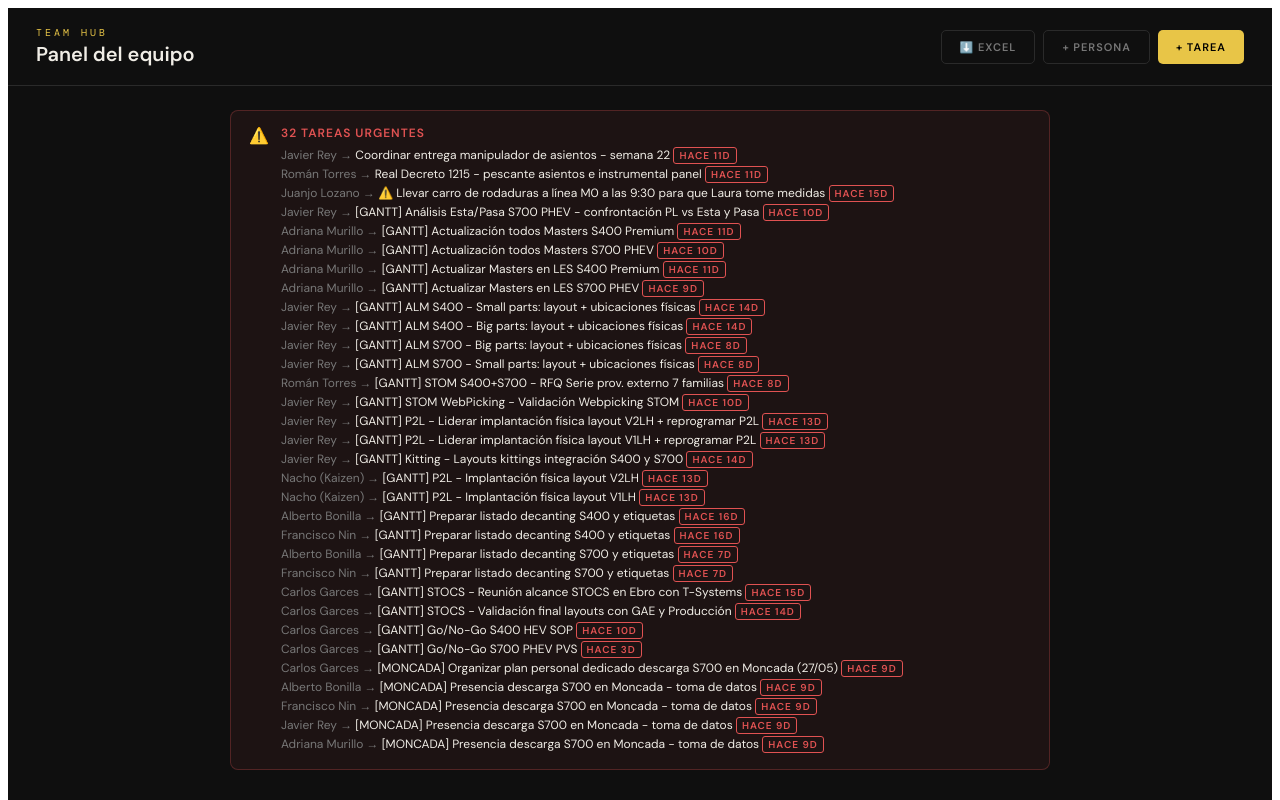
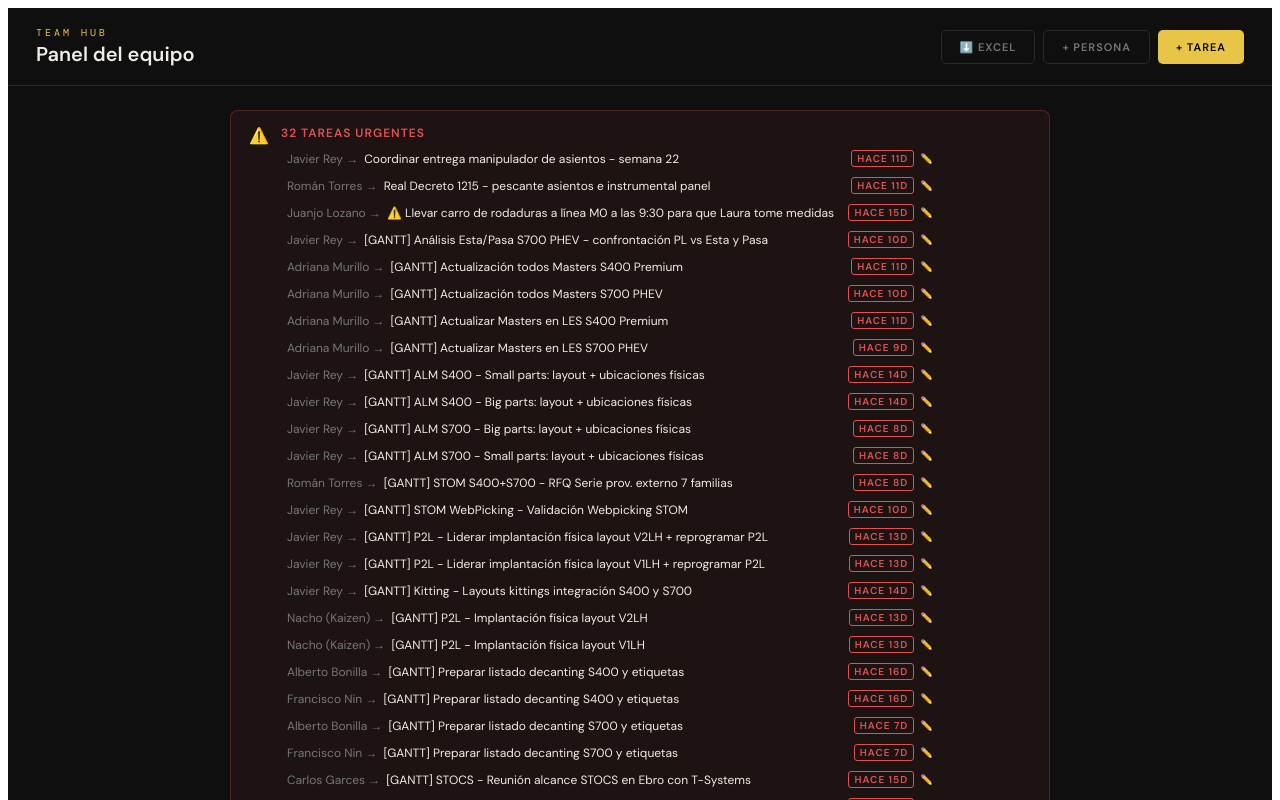
Before and after one commit to cgarcesmartinez-cmd/Team-hub, a React (Create React App) app: page / in a window 1280 px wide. Shown: the top 800 px of the page. Built offline with nearby package versions, Linux system fonts and the light colour scheme.

Commit message:
Update App.js

```diff
--- a/src/App.js
+++ b/src/App.js
@@ -41,9 +41,18 @@ function daysUntil(d) {
   return Math.ceil((target - today) / 86400000);
 }
 
-function DeadlineBadge({ date }) {
+function DeadlineBadge({ date, extended }) {
   const days = daysUntil(date);
   if (days === null) return null;
+  if (extended && days <= 0) {
+    return (
+      <span style={{
+        fontSize: 10, fontWeight: 700, letterSpacing: 1,
+        color: "#f97316", border: "1px solid #f97316", borderRadius: 3,
+        padding: "1px 5px", textTransform: "uppercase"
+      }}>↗ Alargada</span>
+    );
+  }
   let color = COLORS.success;
   if (days <= 0) color = COLORS.danger;
   else if (days <= 2) color = COLORS.danger;
@@ -669,7 +678,18 @@ export default function TeamHub() {
   }
 
   function updateTask(form) {
-    saveTasks(tasks.map(t => t.id === editTarget.id ? { ...t, ...form } : t));
+    saveTasks(tasks.map(t => {
+      if (t.id !== editTarget.id) return t;
+      const updated = { ...t, ...form };
+      if (form.deadline && t.deadline && form.deadline !== t.deadline) {
+        updated.originalDeadline = t.originalDeadline || t.deadline;
+        updated.extended = true;
+        const today = new Date().toISOString().slice(0, 10);
+        const entry = { date: today, comment: `Fecha alargada de ${formatDate(t.deadline)} a ${formatDate(form.deadline)}` };
+        updated.history = [...(t.history || []), entry];
+      }
+      return updated;
+    }));
     setModal(null);
     setEditTarget(null);
   }
@@ -741,8 +761,14 @@ export default function TeamHub() {
                 {urgentTasks.length} tarea{urgentTasks.length > 1 ? "s" : ""} urgente{urgentTasks.length > 1 ? "s" : ""}
               </div>
               {urgentTasks.map(t => (
-                <div key={t.id} style={{ fontSize: 12, color: COLORS.text, marginBottom: 3 }}>
-                  <span style={{ color: COLORS.muted }}>{t.person} →</span> {t.title} <DeadlineBadge date={t.deadline} />
+                <div key={t.id} onClick={() => { setEditTarget(t); setModal("editTask"); }}
+                  style={{ fontSize: 12, color: COLORS.text, marginBottom: 4, display: "flex", alignItems: "center", gap: 6, cursor: "pointer", padding: "3px 6px", borderRadius: 4, transition: "background .15s" }}
+                  onMouseEnter={e => e.currentTarget.style.background = COLORS.border + "44"}
+                  onMouseLeave={e => e.currentTarget.style.background = "transparent"}>
+                  <span style={{ color: COLORS.muted, flexShrink: 0 }}>{t.person} →</span>
+                  <span style={{ flex: 1 }}>{t.title}</span>
+                  <DeadlineBadge date={t.deadline} extended={t.extended} />
+                  <span style={{ color: COLORS.muted, fontSize: 10, flexShrink: 0 }}>✏️</span>
                 </div>
               ))}
             </div>
@@ -879,7 +905,10 @@ export default function TeamHub() {
                                  <>
                                    <span style={{ color: COLORS.border }}>·</span>
                                    <span style={{ fontSize: 11, color: COLORS.muted }}>{formatDate(task.deadline)}</span>
-                                  <DeadlineBadge date={task.deadline} />
+                                   {task.extended && task.originalDeadline && (
+                                     <span style={{ fontSize: 10, color: COLORS.muted }}>({formatDate(task.originalDeadline)})</span>
+                                   )}
+                                   <DeadlineBadge date={task.deadline} extended={task.extended} />
                                  </>
                                )}
                             </div>
```
Lines whose indentation alone changed are shown as unchanged.
